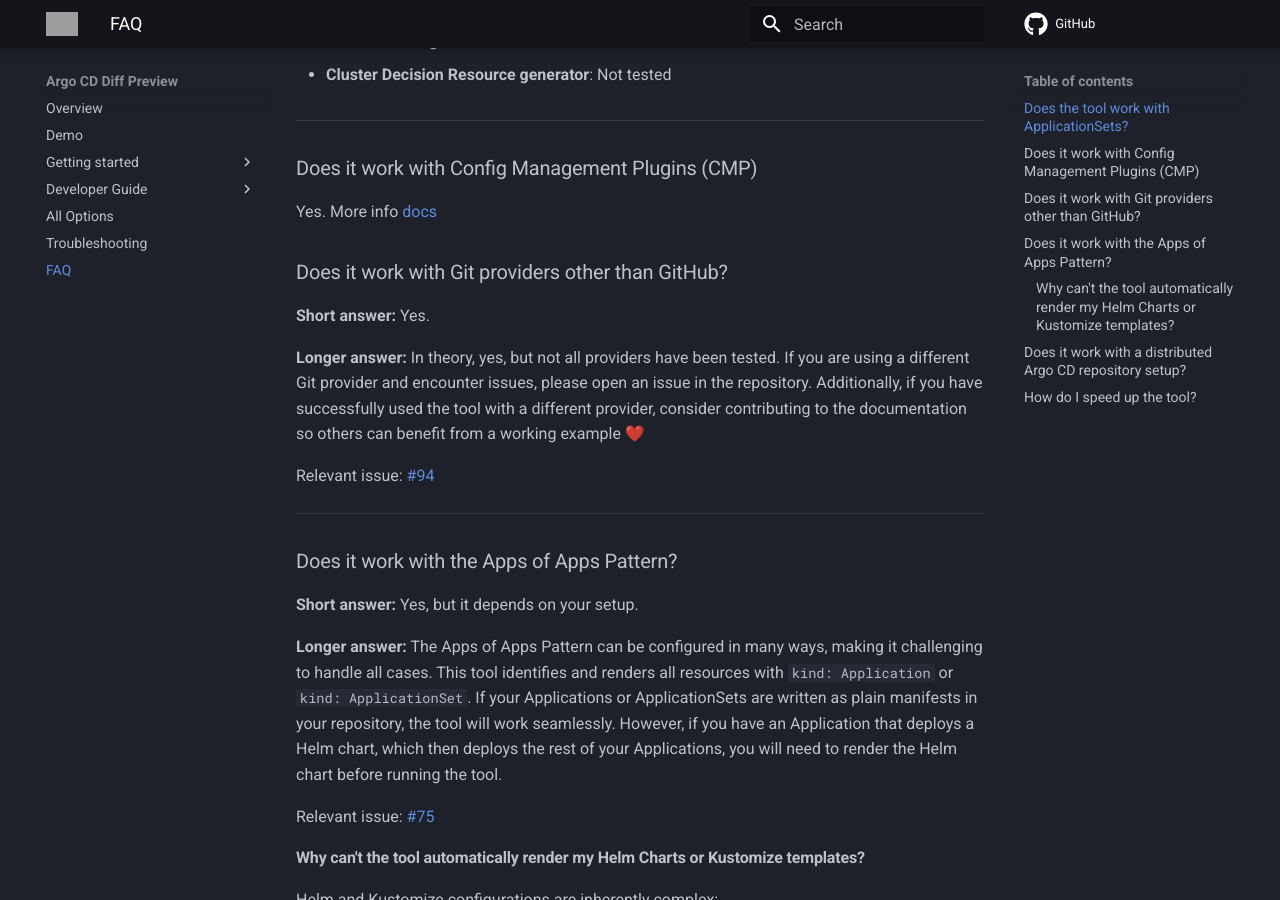
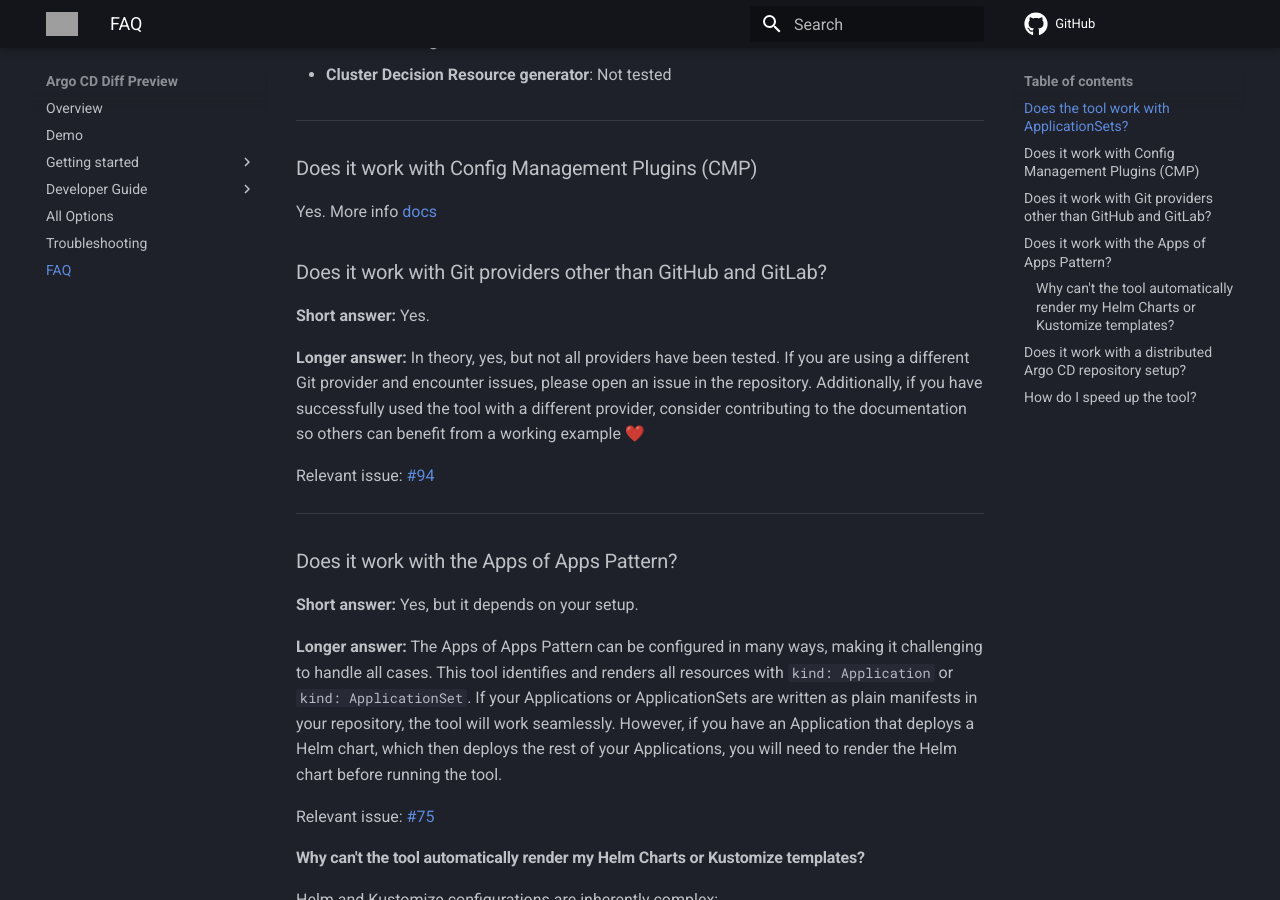
Before and after one commit to dag-andersen/argocd-diff-preview, an MkDocs documentation site: the page built from docs/faq.md, in a window 1280 px wide and 900 px high, scrolled down 609 px. Built offline with MkDocs 1.6.1 and Material for MkDocs 9.7.7, drawn with Linux system fonts in a browser that asks for light colours; comment, search, counter and statistics services are not loaded; grey boxes are pictures that could not be loaded.

Commit message:
Docs | Update FAQ

```diff
--- a/docs/faq.md
+++ b/docs/faq.md
@@ -42,7 +42,7 @@
 
 Yes. More info [docs](https://dag-andersen.github.io/argocd-diff-preview/custom-argo-cd-installation)
 
-### Does it work with Git providers other than GitHub?
+### Does it work with Git providers other than GitHub and GitLab?
 
 **Short answer:** Yes.
 
```
